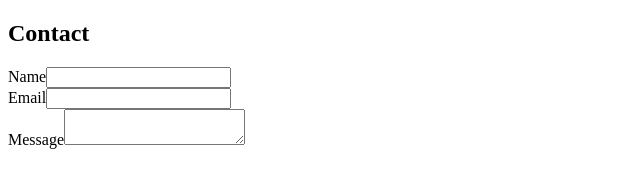
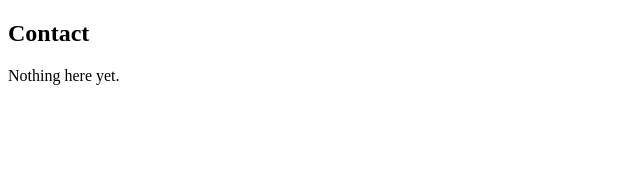
Before and after one commit to chungeric/portfolio-gatsby, a Gatsby site: page /contact in a window 1280 px wide. Shown: the whole page, without its empty margins (0-640 px from the left). Built offline with nearby package versions, Linux system fonts and the light colour scheme; Gatsby itself is replaced by a stand-in of ours.

Commit message:
Hide contact content

```diff
--- a/src/pages/contact.js
+++ b/src/pages/contact.js
@@ -4,7 +4,8 @@ import Link from 'gatsby-link'
 const ContactPage = () => (
   <section className="contact-page">
     <h1 className="page-title">Contact</h1>
-    <form>
+    <p>Nothing here yet.</p>
+    {/* <form>
       <div className="fields">
         <div className="field name">
           <label for="name">Name</label>
@@ -19,7 +20,7 @@ const ContactPage = () => (
           <textarea id="message" />
         </div>
       </div>
-    </form>
+    </form> */}
   </section>
 )
 
```
